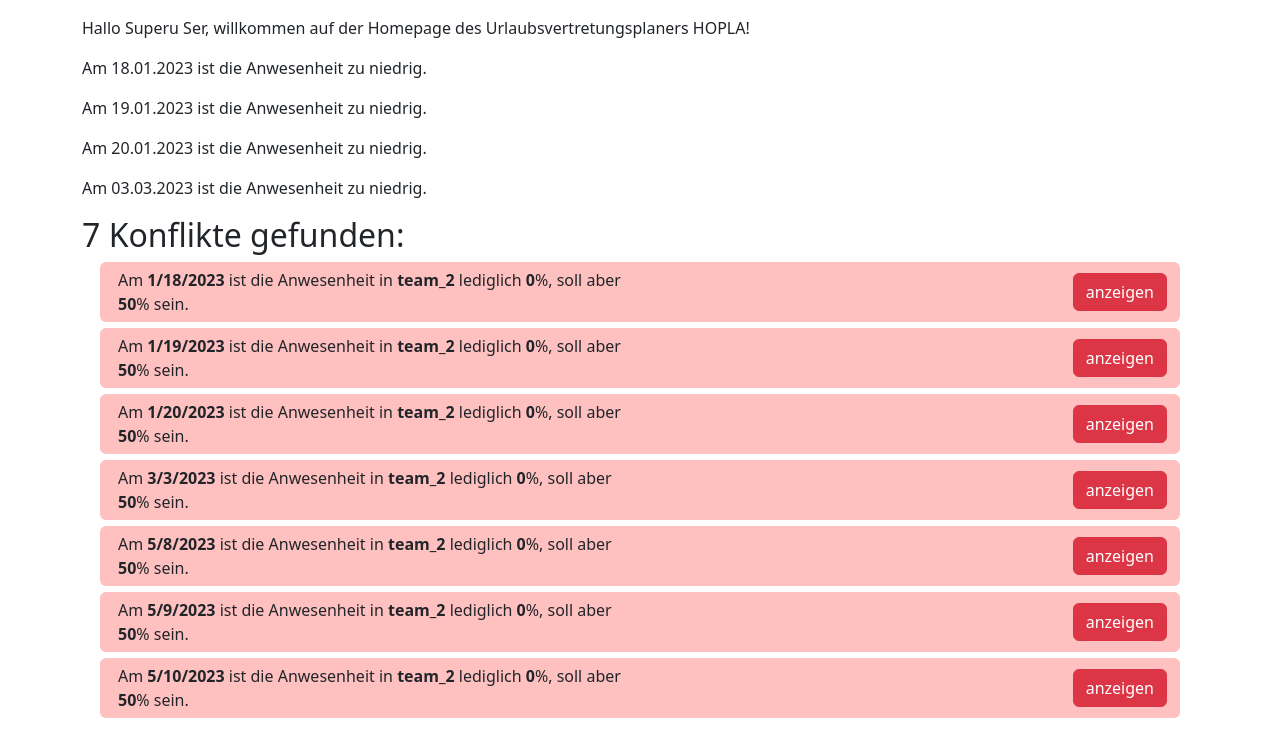
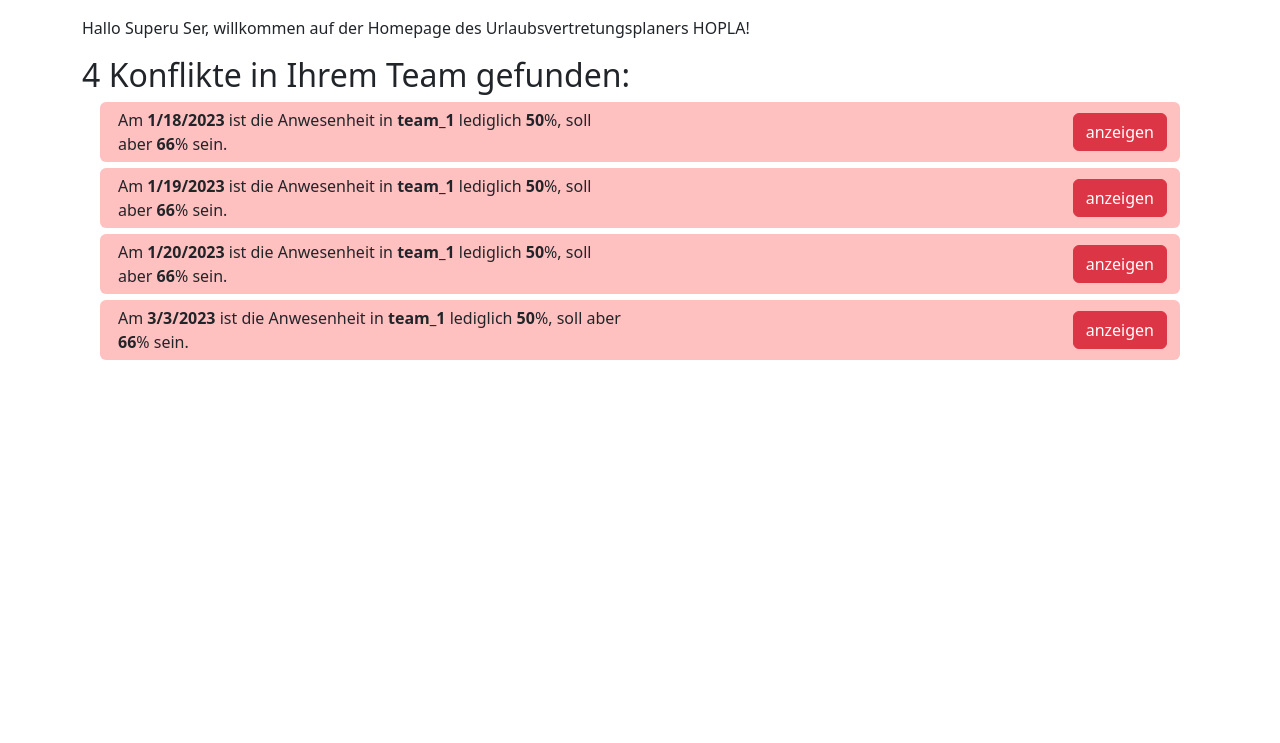
Before and after one commit to CodaCodalis/holiday-leave-planner, a Django app: page / in a window 1280 px wide. Shown: the part 57-800 px from the top of the page. Run offline with Django 4.2, Linux system fonts and the light colour scheme; a user stored in the database is signed in; data comes from the database, SQL or seed files in the repository; both versions use the stored data as it was after the commit; some libraries are stand-ins or nearby versions.

Commit message:
fixed bug, added head of division overview on team conflicts

```diff
--- a/pages/views.py
+++ b/pages/views.py
@@ -2,109 +2,97 @@ import datetime
 from django.contrib.auth.mixins import LoginRequiredMixin
 from django.views.generic import TemplateView
 from vacations.models import Vacation
-from accounts.models import Team, Employee
+from accounts.models import Division, Team, Employee
 from django.contrib.auth import get_user_model
-from json import dumps
+import json
 
 
 class HomePageView(LoginRequiredMixin, TemplateView):
     template_name = "home.html"
-    conflicts = ""
-    conflicts_team = ""
 
     def get_context_data(self, **kwargs):
         context = super().get_context_data(**kwargs)
-        context['conflicts'] = self.find_conflicts()
-        context['conflicts_str'] = self.conflicts
-        context['conflicts_team'] = self.conflicts_team
-        context['conflict_dates'] = self.find_conflicts_employees()
+        context['conflicts_team'] = self.find_conflicts_team()
+        context['conflicts_division'] = self.find_conflicts_division()
+        context['conflicts_department'] = self.find_conflicts_department()
         return context
 
-    # iterates through all vacations and compares them to each other to display conflicts
-    def find_conflicts_employees(self):
+    def find_conflicts_department(self):
+        # get all divisions of the user's department
+        divisions = Division.objects.filter(department=self.request.user.team.division.department)
+
+        # get all conflicts of all divisions in the user's department
+        conflicts = list()
+        for division in divisions:
+            conflicts.append(self.find_conflicts_division(division))
+
+        return conflicts
+
+    def find_conflicts_division(self, division=None):
+        # get all teams of the user's division
+        if division is None:
+            teams = Team.objects.filter(division=self.request.user.team.division)
+            for team in teams:
+                json_conflicts = json.loads(self.find_conflicts_team(team))
+                print(json_conflicts)
+        else:
+            teams = Team.objects.filter(division=division)
+
+        # get all conflicts of all teams in the user's division
+        conflicts = list()
+        for team in teams:
+            if self.find_conflicts_team(team) and not self.find_conflicts_team(team) == "[]":
+                conflicts.append(self.find_conflicts_team(team))
+
+        return conflicts
+
+    def find_conflicts_team(self, team=None):
         user = self.request.user
         vacations = Vacation.objects.all()
         users = get_user_model().objects.all()
 
-        team_members = users.filter(team=user.team)
+        if team is None:
+            team = user.team
+        else:
+            team = team
+
+        conflict_dates_helper = list()
+        conflict_dates_list = list()
+
+        # get count of user's team members
+        team_members = users.filter(team=team)
         team_members_count = team_members.count()
 
-        # get all vacations of the user's team
-        team_vacations = vacations.filter(user__in=team_members)
+        min_att = float(team.min_attendance) / 100
 
-        # create a list of all dates of the vacations of the user's team
-        team_vacation_dates = list()
-        for vacation in team_vacations:
+        # filter all vacations of the user's team
+        vacations = vacations.filter(user__team=team)
+
+        for vacation in vacations:
             vacation_delta = vacation.end_date - vacation.start_date
             vacation_days = vacation_delta.days
             for processed_delta in range(0, vacation_days + 1):
                 processed_date = vacation.start_date + datetime.timedelta(days=processed_delta)
-                team_vacation_dates.append(processed_date)
+                vacationers_on_processed_date = 1
+                for compared_vacation in vacations:
+                    if not vacation.user == compared_vacation.user:
+                        compared_vacation_delta = compared_vacation.end_date - compared_vacation.start_date
+                        compared_vacation_days = compared_vacation_delta.days
+                        for compared_processed_delta in range(0, compared_vacation_days + 1):
+                            compared_processed_date = compared_vacation.start_date + datetime.timedelta(
+                                days=compared_processed_delta)
+                            if processed_date == compared_processed_date:
+                                vacationers_on_processed_date += 1
+                if team_members_count > 0 and 1 - (vacationers_on_processed_date / team_members_count) < min_att:
+                    actual_att = 1 - (vacationers_on_processed_date / team_members_count)
+                    if processed_date not in conflict_dates_helper:
+                        conflict_dates_helper.append(processed_date)
+                        conflicts_list = {"date": str(processed_date),
+                                          "team": str(team),
+                                          "att": actual_att * 100,
+                                          "min_att": min_att * 100}
+                        conflict_dates_list.append(conflicts_list)
+        conflict_dates_json = json.loads(json.dumps(conflict_dates_list))
+        sorted_conflict_dates_json = sorted(conflict_dates_json, key=lambda k: k['date'])
 
-        # move all double dates to a new list
-        conflict_dates = list()
-        for date in team_vacation_dates:
-            if team_vacation_dates.count(date) > 1:
-                conflict_dates.append(date)
-
-        # remove all double dates from the list
-        for date in conflict_dates:
-            if conflict_dates.count(date) > 1:
-                conflict_dates.remove(date)
-
-        return conflict_dates
-
-    @classmethod
-    def find_conflicts(cls):
-        vacations = Vacation.objects.all()
-        teams = Team.objects.all()
-        users = get_user_model().objects.all()
-
-        conflict_dates = list()
-        conflicts = list()
-        conflict_dates_list = list()
-        counter = 0
-
-        for team in teams:
-            teammembers = 0
-            min_att = float(team.min_attendance) / 100
-            for user in users:
-                if team == user.team:
-                    teammembers += 1
-            for vacation in vacations:
-                vacation_delta = vacation.end_date - vacation.start_date
-                vacation_days = vacation_delta.days
-                for processed_delta in range(0, vacation_days + 1):
-                    processed_date = vacation.start_date + datetime.timedelta(days=processed_delta)
-                    vacationers_on_processed_date = 1
-                    for compared_vacation in vacations:
-                        if not vacation.user == compared_vacation.user:
-                            user_team = vacation.user.team
-                            compared_user_team = compared_vacation.user.team
-                            if user_team == compared_user_team and user.team == team:
-                                compared_vacation_delta = compared_vacation.end_date - compared_vacation.start_date
-                                compared_vacation_days = compared_vacation_delta.days
-                                for compared_processed_delta in range(0, compared_vacation_days + 1):
-                                    compared_processed_date = compared_vacation.start_date + datetime.timedelta(
-                                        days=compared_processed_delta)
-                                    if processed_date == compared_processed_date:
-                                        vacationers_on_processed_date += 1
-                    if teammembers > 0 and 1 - (vacationers_on_processed_date / teammembers) < min_att:
-                        actual_att = 1 - (vacationers_on_processed_date / teammembers)
-                        if processed_date not in conflict_dates:
-                            conflict_dates.append(processed_date)
-                            # conflicts_info[str(processed_date)] = str(user.team)
-                            # infos = [processed_date, str(user.team), int(actual_att*100), int(min_att*100)]
-                            att = {int(actual_att * 100): int(min_att * 100)}
-                            team_att = {str(user.team): att}
-                            date_team = {processed_date: team_att}
-                            counter += 1
-                            conflict = {str(counter): date_team}
-                            conflicts.append(conflict)
-                            conflicts_list = {"date": str(processed_date),
-                                              "team": str(user.team),
-                                              "att": actual_att * 100,
-                                              "min_att": min_att * 100}
-                            conflict_dates_list.append(conflicts_list)
-        cls.conflicts = conflicts
-        return dumps(conflict_dates_list)
+        return json.dumps(sorted_conflict_dates_json)
--- a/templates/home.html
+++ b/templates/home.html
@@ -4,14 +4,23 @@
 {% block content %}
 {% if user.is_authenticated %}
     <p>Hallo {{ user.first_name }} {{ user.last_name }}, willkommen auf der Homepage des Urlaubsvertretungsplaners HOPLA!</p>
-    <p>{%  for date in conflict_dates %}</p>
-    <p>Am {{ date|date:"d.m.Y" }} ist die Anwesenheit zu niedrig.</p>
-    <p>{% endfor %}</p>
 
-    {% if conflicts_str|length == 0 %}
+    {% if user.role == "HODiv" %}
+        <p>Sie sind als Sachgebietsleiter eingeloggt.</p>
+
+        {% if conflicts_division|length == 0 %}
+            <p>Es bestehen keine Konflikte bei der Urlaubsplanung in Ihrem Sachgebiet.</p>
+        {% else %}
+            <h2>Konflikte in {{ conflicts_division|length }} Team(s) in Ihrem Sachgebiet.</h2>
+            <br>
+            <br>
+        {% endif %}
+    {% endif %}
+
+    {% if conflicts_team|length == 0 %}
         Es bestehen keine Konflikte bei der Urlaubsplanung.
     {% else %}
-        <h2><span id="count"></span> Konflikte gefunden: </h2>
+        <h2><span id="count"></span> Konflikte in Ihrem Team gefunden: </h2>
         <div class="container" id="conflicts">
            <div id="conflict0" class="conflict row">
                <div class="col">
@@ -33,7 +42,8 @@
 {% endblock content %}
 {% block extrascripts %}
     <script>
-        var conflictsJSON = "{{ conflicts|escapejs }}";
+        var conflictsJSON = "{{ conflicts_team|escapejs }}";
+        var conflictsDivJSON = "{{ conflicts_division|escapejs }}";
     </script>
     <script src="{% static 'js/jquery-3.6.3.min.js' %}"></script>
     <script src="{% static 'js/pages_homepage.js' %}"></script>
```
Also changed, not shown: db.sqlite3.
